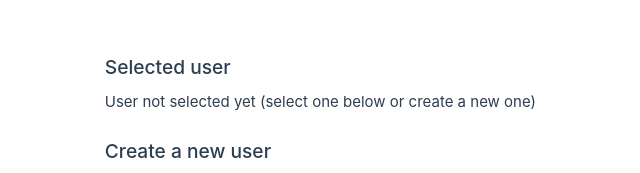
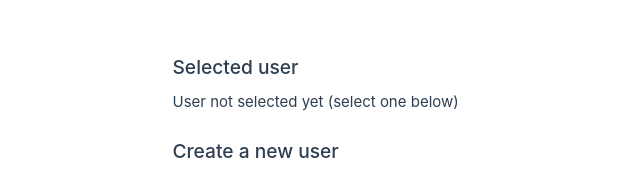
Before and after one commit to Zhykos/cool-tools, a Vue app in the folder front-home/: page /shop in a window 1280 px wide. Shown: the part 187-360 px from the top of the page, without its empty margins (104-744 px from the left). Built offline with nearby package versions, Linux system fonts and the light colour scheme; no server answers.

Commit message:
refactor(front): better labels

```diff
--- a/front-home/src/components/ProductsList.vue
+++ b/front-home/src/components/ProductsList.vue
@@ -11,9 +11,8 @@ const props = defineProps<{ products: ProductDTO[] }>();
     <ul>
         <li v-for="product in props.products" :key="product.uuid">
             <p>
-                <a href="#">{{ product.name }}</a>
-                {{ product.description }}
-                <b>{{ product.price }}</b>
+                <a href="#">{{ product.name }}</a> :
+                <b>{{ product.price }}</b> / {{ product.description }} /
                 <i>({{ product.uuid }})</i>
             </p>
         </li>
--- a/front-home/src/components/SelectedUser.vue
+++ b/front-home/src/components/SelectedUser.vue
@@ -7,8 +7,7 @@ const userWhoIsShopping = useUserStore();
 <template>
     <p>
         {{
-            userWhoIsShopping.user ||
-            "User not selected yet (select one below or create a new one)"
+            userWhoIsShopping.user || "User not selected yet (select one below)"
         }}
     </p>
 </template>
```
